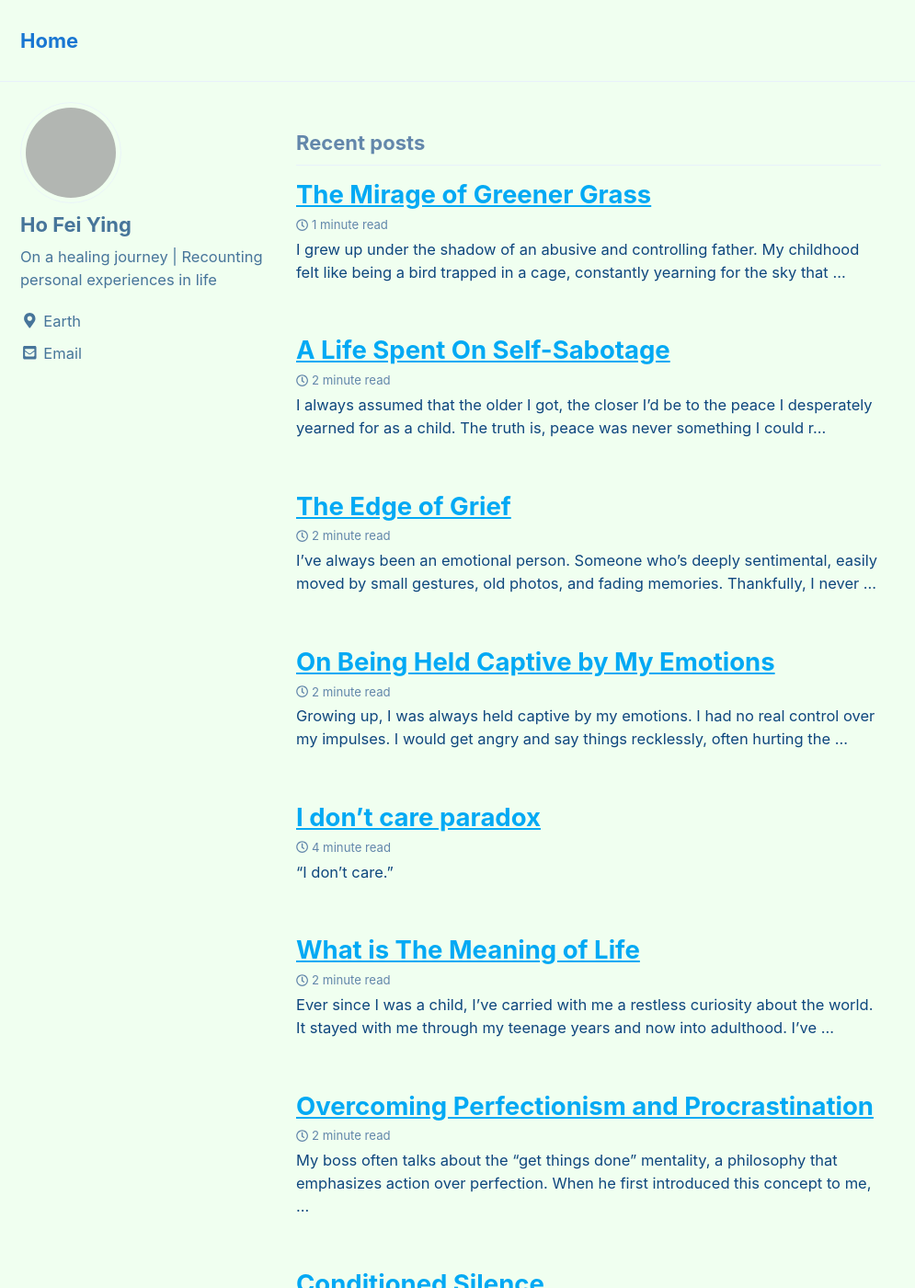
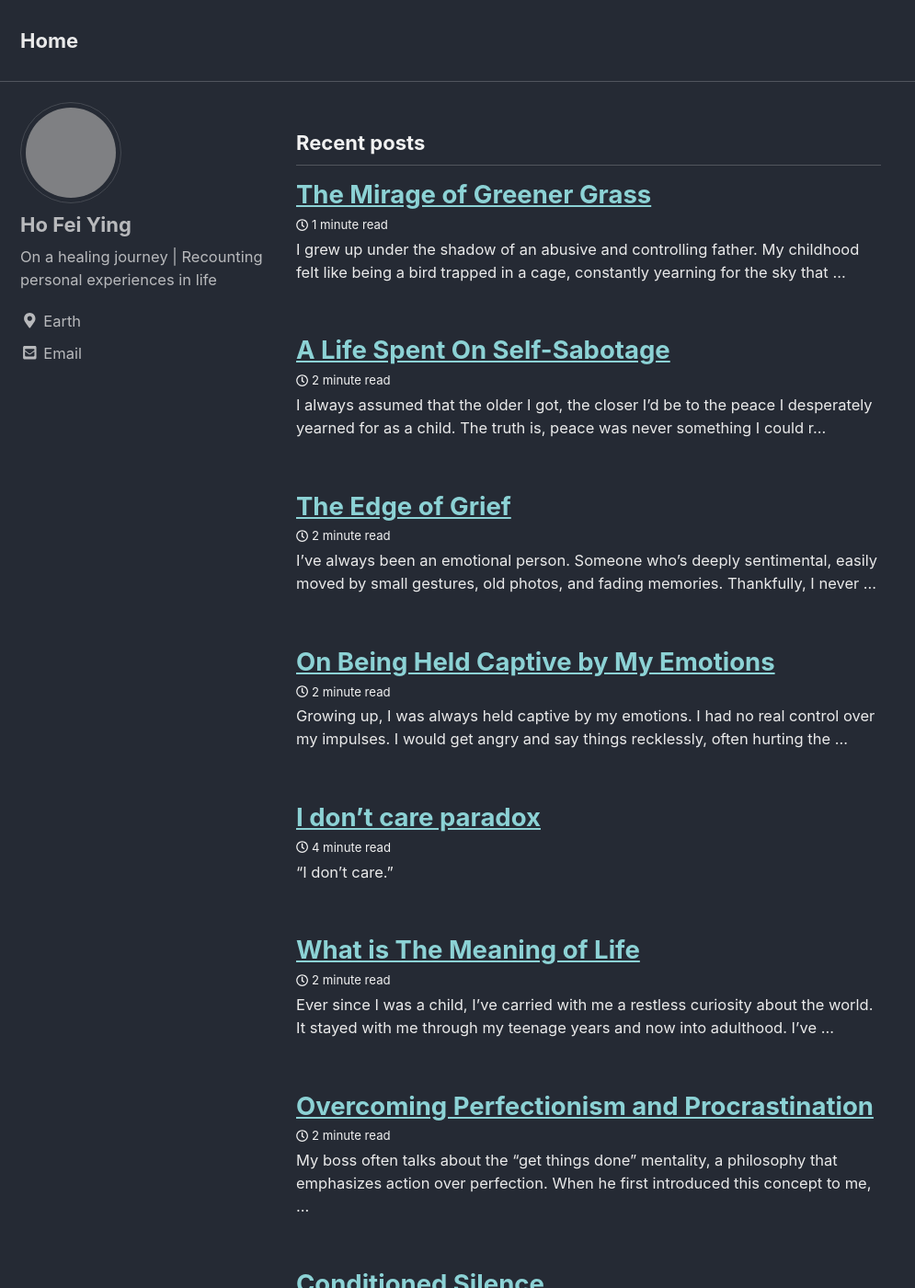
Before and after one commit to feisty171/blog, a Jekyll site: the page built from index.html, in a window 1280 px wide and 1400 px high. Shown: the whole window at 92% size, without its empty margins (0-995 px from the left). Built offline with Jekyll 4.4.1, drawn with Linux system fonts in a browser that asks for light colours; cached includes are drawn as plain includes; nearby versions of some CDN libraries; the list of posts is cut into pages by our own code; grey boxes are pictures that could not be loaded.

Commit message:
Update _config.yml

```diff
--- a/_config.yml
+++ b/_config.yml
@@ -12,7 +12,7 @@
 
 # theme                  : "minimal-mistakes-jekyll"
 # remote_theme           : "mmistakes/minimal-mistakes"
-minimal_mistakes_skin    : "aqua" # "air", "aqua", "contrast", "dark", "dirt", "neon", "mint", "plum", "sunrise"
+minimal_mistakes_skin    : dark # "air", "aqua", "contrast", "dark", "dirt", "neon", "mint", "plum", "sunrise"
 
 # Site Settings
 locale                   : "en-US"
```
